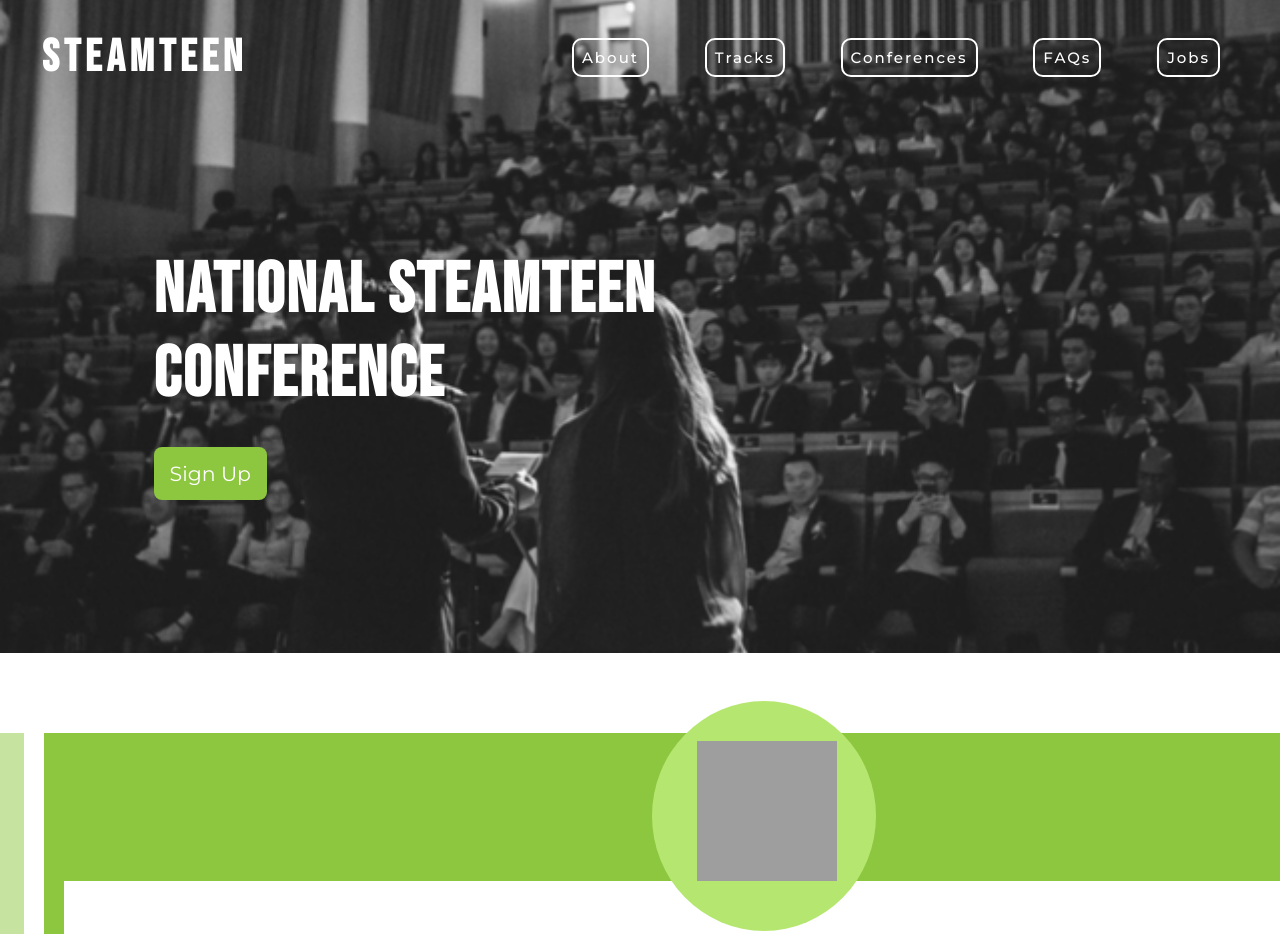
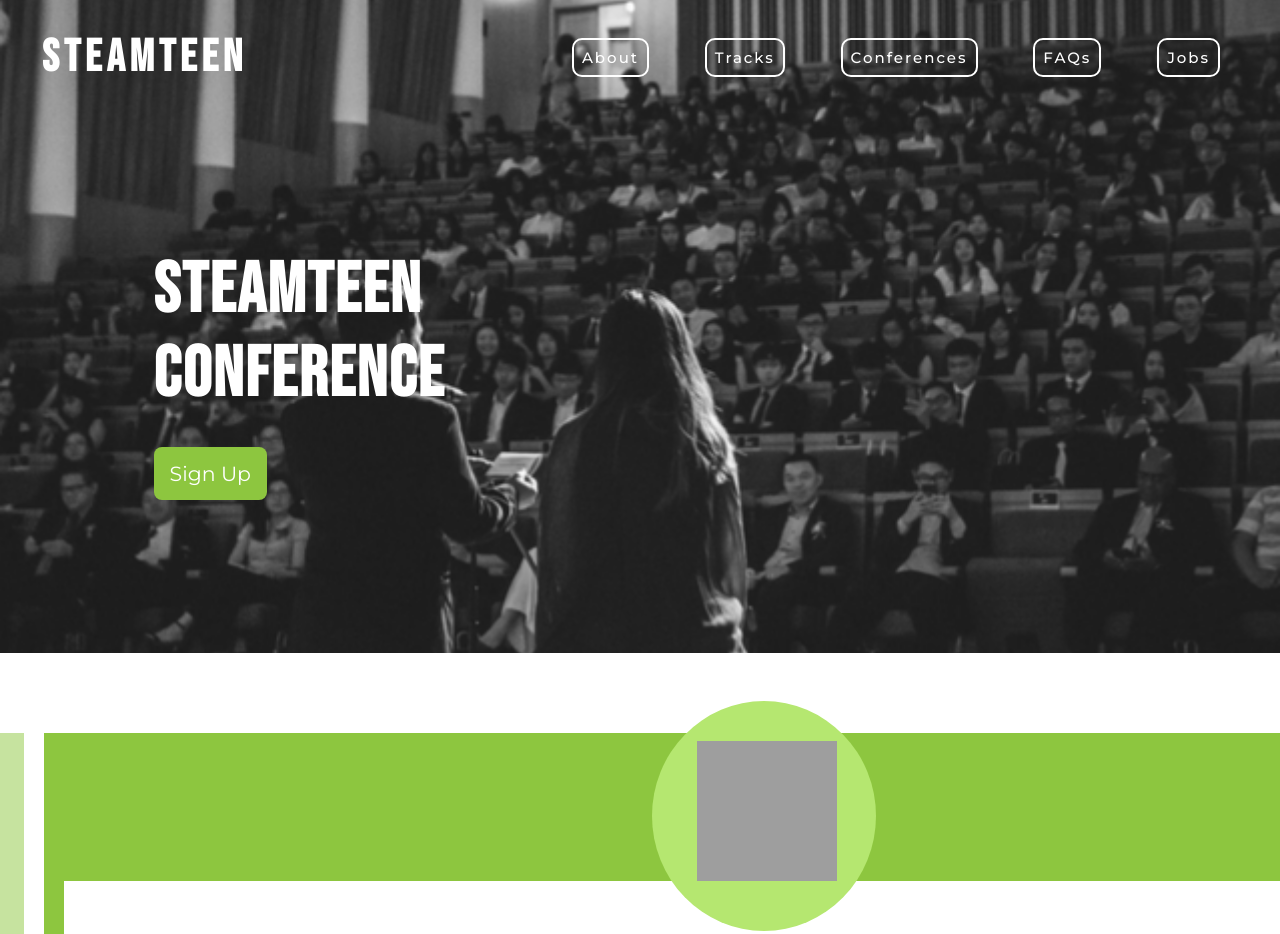
Before and after one commit to MaruthSomalinga/steamteen, a plain HTML site: page index.html in a window 1280 px wide. Shown: the top 934 px of the page. Drawn offline with Linux system fonts and the light colour scheme; grey boxes are pictures that could not be loaded.

Commit message:
Update index.html

```diff
--- a/index.html
+++ b/index.html
@@ -212,7 +212,7 @@
 
       <!-- Jumbotron over image -->
       <div class="jumbotron">
-        <h1>National SteamTeen <br> Conference</h1>
+        <h1>STEAMTEEN <br> Conference</h1>
         <button class="sign-up green-bg" id="signup1">Sign Up</button>
       </div>
     </div>
```
